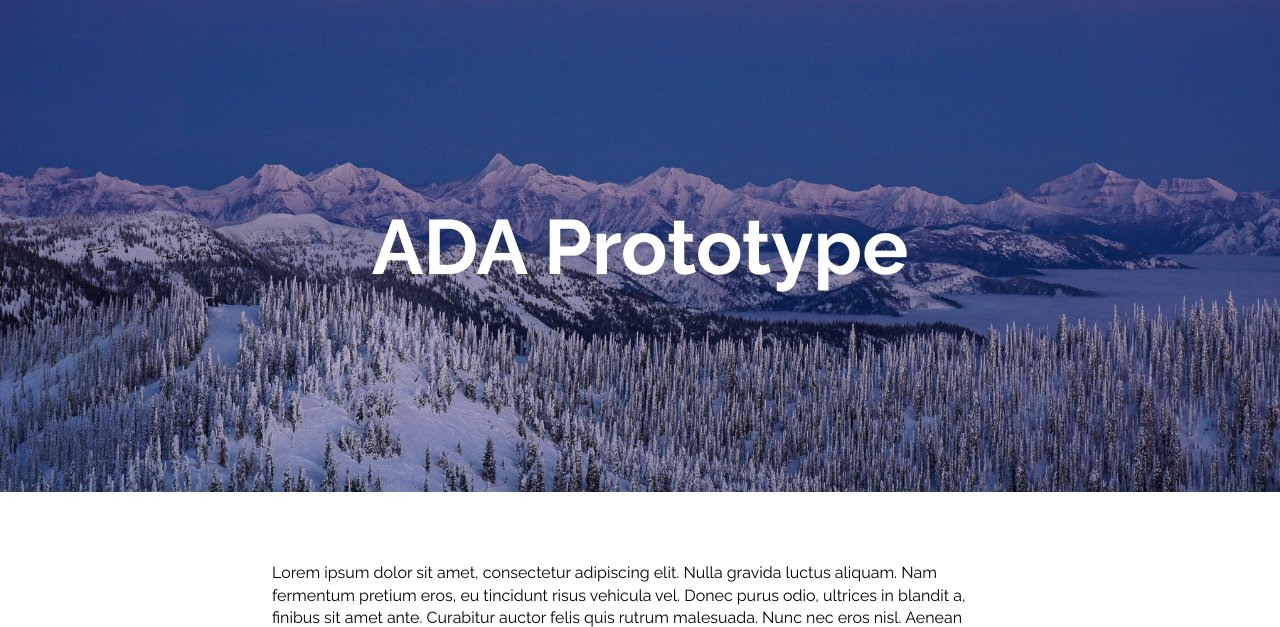
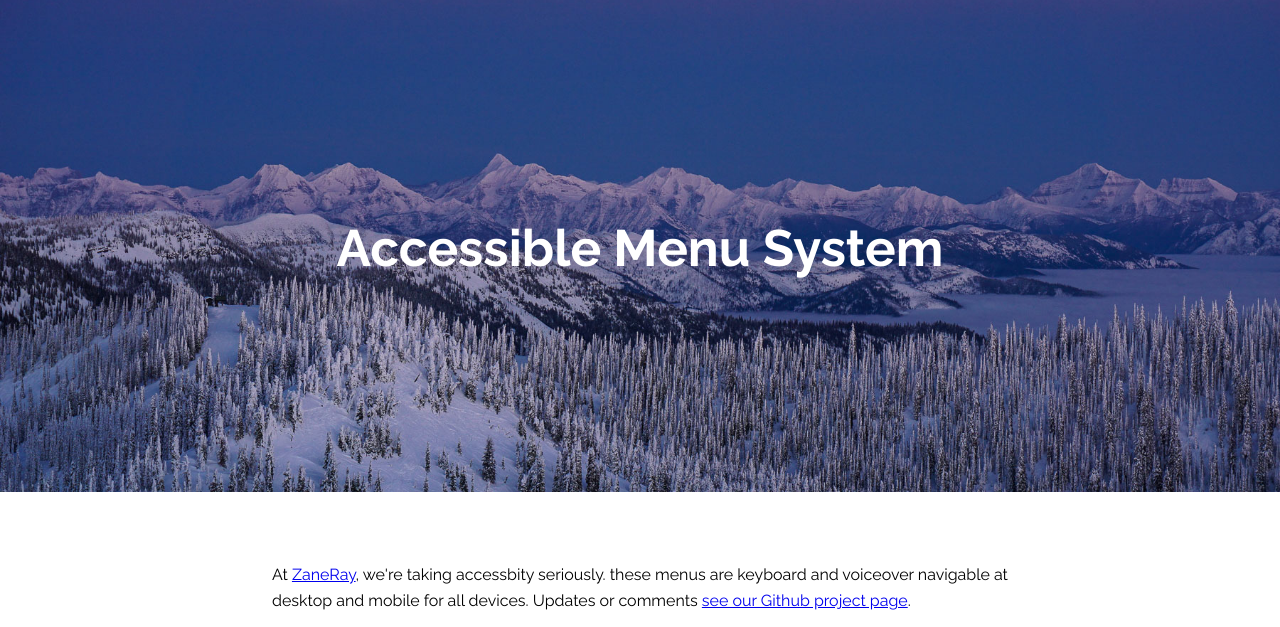
Before and after one commit to zaneray/ada-responsive-menu, a website: page index.html in a window 1280 px wide. Shown: the part 115-742 px from the top of the page. Drawn offline with Linux system fonts and the light colour scheme.

Commit message:
updates to the content of the HTML page.

```diff
--- a/index.html
+++ b/index.html
@@ -10,7 +10,7 @@
     <header class="masthead" aria-label="Masthead">
       <div class="masthead-inner sr-menu-open-hide">
         <button class="menu-toggle" id="menu-toggle" aria-haspopup="true" aria-label="Open Menu"></button>
-        <a href="/" title="Link to Home"><img src="images/zr.png" alt="The ZaneRay Group" class="masthead-logo"></a>
+        <a href="https://www.zaneray.com" target="_blank" title="Link to Zaneray.com"><img src="images/zr.png" alt="The ZaneRay Group" class="masthead-logo"></a>
       </div>
       <nav id="primary-menu" class="primary-menu" aria-label="Primary Navigation">
         <ul class="menu-list">
@@ -72,17 +72,19 @@
     <main>
       <header class="hero-banner">
         <div class="hero-banner-text">
-          <h1>ADA Prototype</h1>
+          <h1>Accessible Menu System</h1>
         </div>
         <img src="images/fpo1.jpg" alt="Background Image of Mountains at Sunset" class="hero-image">
       </header>
       <section class="page-contents">
+        <p>At <a href="https://www.zaneray.com" target="_blank">ZaneRay</a>, we're taking accessbity seriously. these menus are keyboard and voiceover navigable at desktop and mobile for all devices. Updates or comments <a href="https://github.com/zaneray/ada-responsive-menu" target="_blank">see our Github project page</a>. </p>
         <p>Lorem ipsum dolor sit amet, consectetur adipiscing elit. Nulla gravida luctus aliquam. Nam fermentum pretium eros, eu tincidunt risus vehicula vel. Donec purus odio, ultrices in blandit a, finibus sit amet ante. Curabitur auctor felis quis rutrum malesuada. Nunc nec eros nisl. Aenean interdum quam ipsum, et maximus enim malesuada luctus. Cras at eleifend velit. Vivamus id justo ac urna volutpat semper et quis dolor. Vivamus lobortis augue et purus semper convallis. Curabitur sollicitudin dictum efficitur. Aliquam vehicula leo in odio mollis condimentum. Aenean sit amet libero ipsum.</p>
-        <p>Nullam egestas commodo pretium. Integer sit amet gravida tortor. Nulla tincidunt, tellus vel mattis lobortis, neque dolor molestie quam, sed maximus velit tortor eget ex. Praesent lacinia ullamcorper libero sodales efficitur. Donec erat eros, aliquet in massa interdum, varius condimentum purus. Aenean a sem at mauris egestas scelerisque a ac est. Vestibulum feugiat erat nec tortor mollis semper. Curabitur libero erat, pretium in dolor nec, efficitur fermentum odio. Donec est leo, aliquam aliquet congue ac, ultrices non mi. Sed at massa odio. Quisque dignissim lacus sit amet lorem luctus lacinia.</p>
         <figure>
           <img src="images/fpo2.jpg" alt="Cotopaxi At Sunset">
            <figcaption>A rare glimpse of Cotopaxi as the clouds clear</figcaption>
         </figure>
+        <p>Nullam egestas commodo pretium. Integer sit amet gravida tortor. Nulla tincidunt, tellus vel mattis lobortis, neque dolor molestie quam, sed maximus velit tortor eget ex. Praesent lacinia ullamcorper libero sodales efficitur. Donec erat eros, aliquet in massa interdum, varius condimentum purus. Aenean a sem at mauris egestas scelerisque a ac est. Vestibulum feugiat erat nec tortor mollis semper. Curabitur libero erat, pretium in dolor nec, efficitur fermentum odio. Donec est leo, aliquam aliquet congue ac, ultrices non mi. Sed at massa odio. Quisque dignissim lacus sit amet lorem luctus lacinia.</p>
+
         <p>Cras at bibendum sapien, id tincidunt ipsum. Donec suscipit, urna in vulputate vehicula, arcu neque fringilla magna, et convallis ante diam eu neque. Aenean vel fermentum lorem, sit amet ultricies odio. Nunc at dolor elementum, tincidunt justo non, vehicula ligula. Nam risus nulla, pellentesque in ante et, scelerisque cursus libero. Praesent molestie ipsum sem. Etiam congue, leo nec bibendum imperdiet, leo sem blandit enim, eu feugiat augue justo et tellus. Pellentesque convallis erat sit amet lorem semper ullamcorper.</p>
       </section>
     </main>
--- a/scss/styles.scss
+++ b/scss/styles.scss
@@ -71,7 +71,16 @@ section {
   padding-right: 4vw;
   padding-left: 4vw;
   color: #fff;
-  font-size: 3vw;
+  font-size: 4vw;
+
+  h1 {
+    font-size: 6vw;
+    line-height: 1.1em;
+
+    @media (min-width: 800px) {
+      font-size: 4vw;
+    }
+  }
 }
 
 .page-contents {
@@ -80,6 +89,7 @@ section {
   margin-left: auto;
   padding-right: 2rem;
   padding-left: 2rem;
+  line-height: 1.6rem;
   text-align: left;
 }
 
```
Also changed, not shown: css/styles.css, 1 other file.
